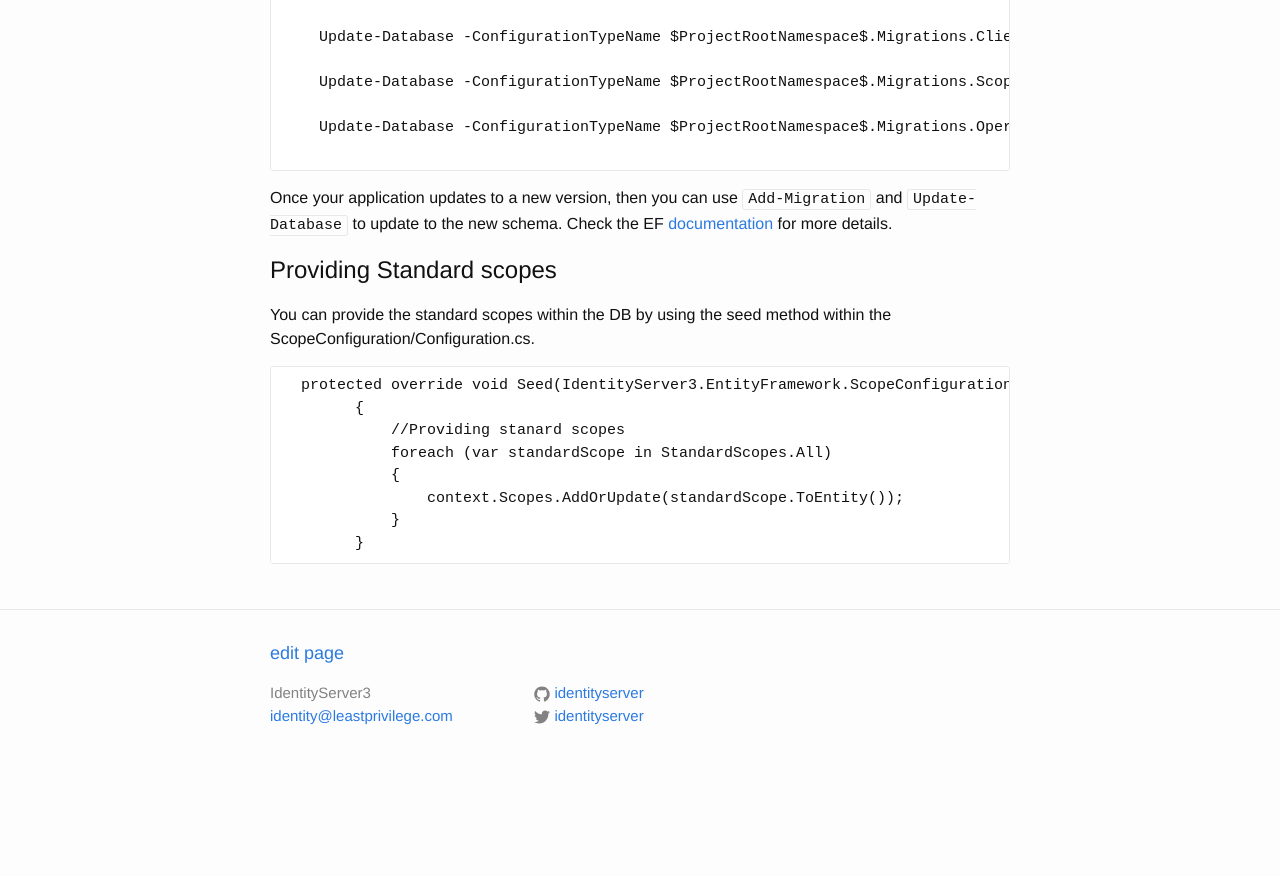
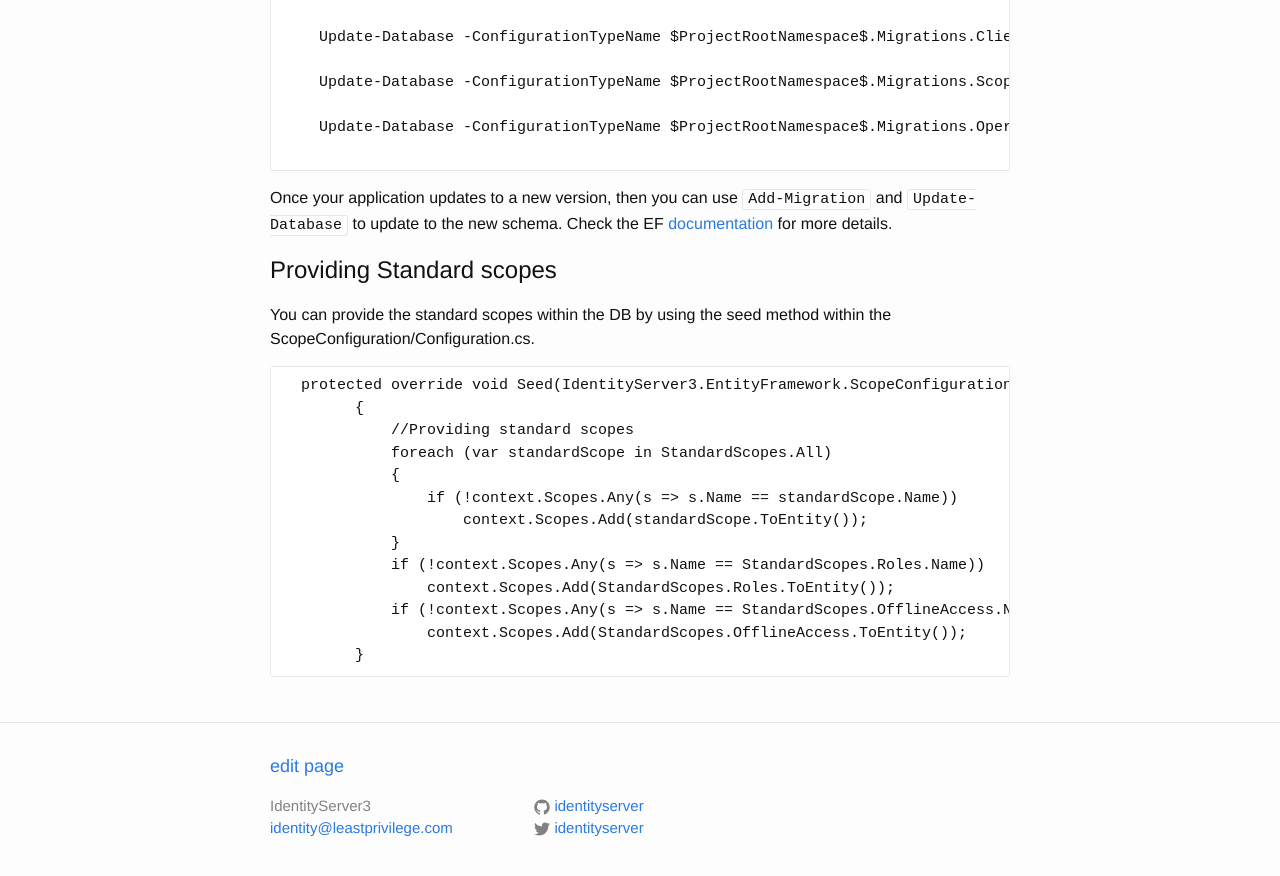
Before and after one commit to IdentityServer/Documentation, a Jekyll site: the page built from docsv2/ef/migrations.md, in a window 1280 px wide and 900 px high, scrolled down 1205 px. Shown: the top 876 px of the window. Built offline with Jekyll 4.4.1, drawn with Linux system fonts in a browser that asks for light colours; before the commit the page ends 1992 px from its top, so only the background shows below that.

Commit message:
A better version of the Providing Standard scopes
The initial version resulted in duplicates when running update-database

````diff
--- a/docsv2/ef/migrations.md
+++ b/docsv2/ef/migrations.md
@@ -64,10 +64,15 @@
 ```
   protected override void Seed(IdentityServer3.EntityFramework.ScopeConfigurationDbContext context)
         {
-            //Providing stanard scopes
+            //Providing standard scopes
             foreach (var standardScope in StandardScopes.All)
             {
-                context.Scopes.AddOrUpdate(standardScope.ToEntity());
+                if (!context.Scopes.Any(s => s.Name == standardScope.Name))
+                    context.Scopes.Add(standardScope.ToEntity());
             }
+            if (!context.Scopes.Any(s => s.Name == StandardScopes.Roles.Name))
+                context.Scopes.Add(StandardScopes.Roles.ToEntity());
+            if (!context.Scopes.Any(s => s.Name == StandardScopes.OfflineAccess.Name))
+                context.Scopes.Add(StandardScopes.OfflineAccess.ToEntity());
         }
 ```
````
